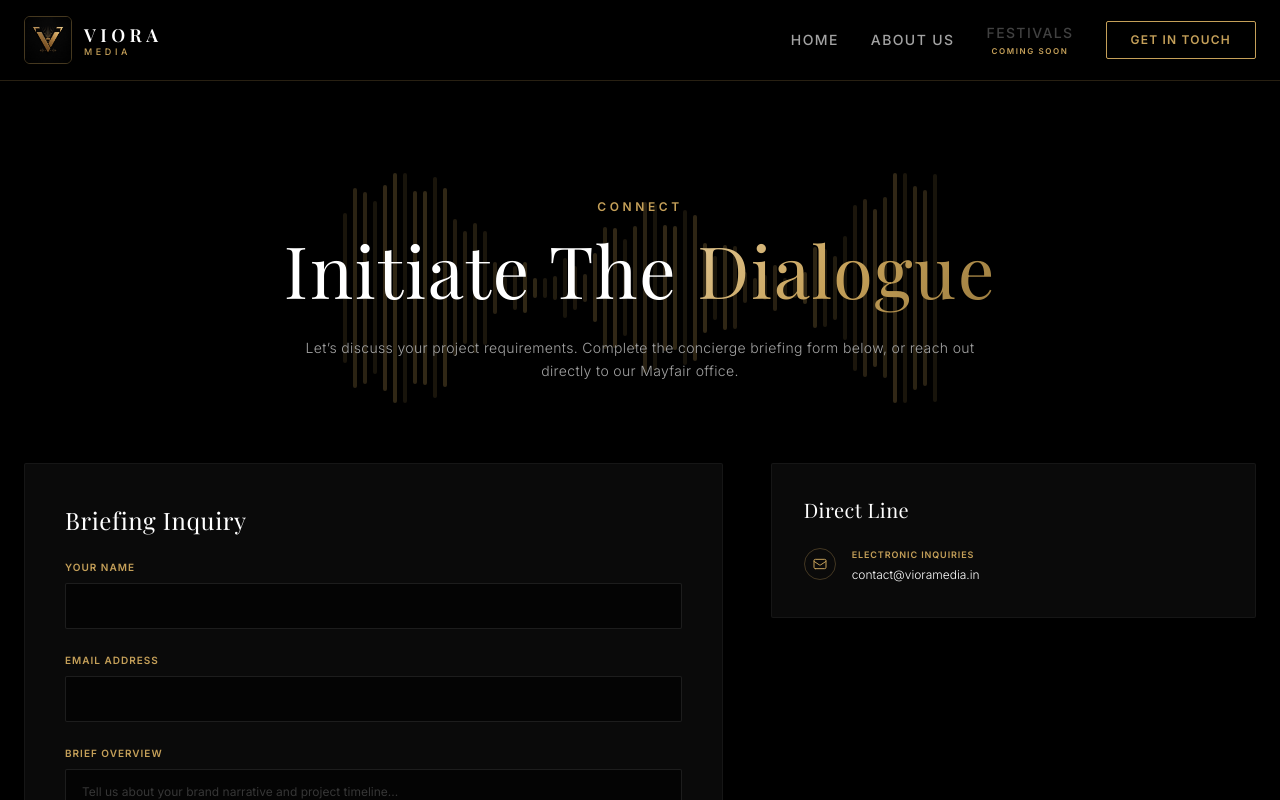
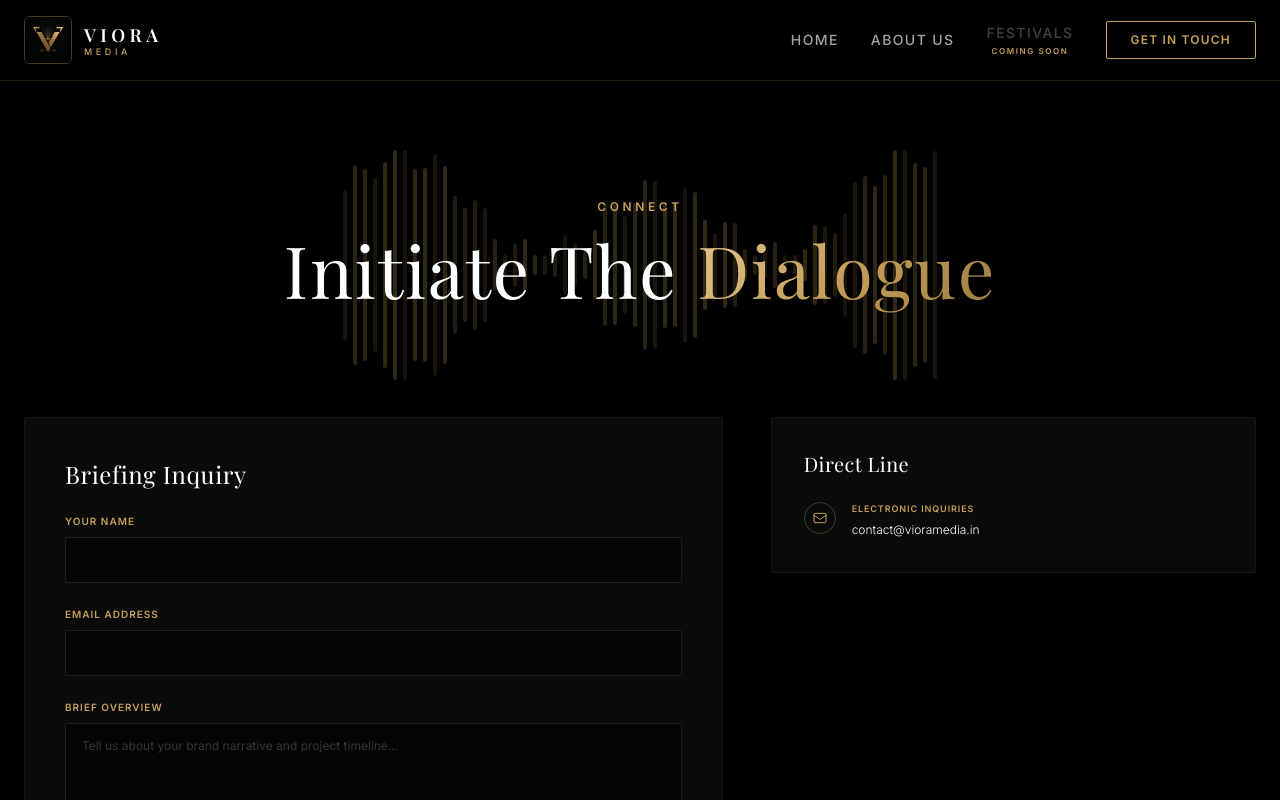
Before and after one commit to vioradigitalmedia/web, a React (Vite) app: page /contact in a window 1280 px wide. Shown: the top 800 px of the page. Built offline with nearby package versions, Linux system fonts and the light colour scheme; a web font is replaced by a local one.

Commit message:
refactor: remove intro description text and clean up whitespace in ContactScreen

```diff
--- a/src/screens/ContactScreen.tsx
+++ b/src/screens/ContactScreen.tsx
@@ -57,9 +57,6 @@ export default function ContactScreen() {
           <h1 className="font-serif text-4xl md:text-7xl text-white tracking-wide mt-4 mb-8">
             Initiate The <span className="text-gold-gradient font-italic font-normal">Dialogue</span>
           </h1>
-          <p className="text-sm text-accent-muted max-w-2xl mx-auto font-light leading-relaxed tracking-wide">
-            Let’s discuss your project requirements. Complete the concierge briefing form below, or reach out directly to our Mayfair office.
-          </p>
         </div>
       </section>
 
```
